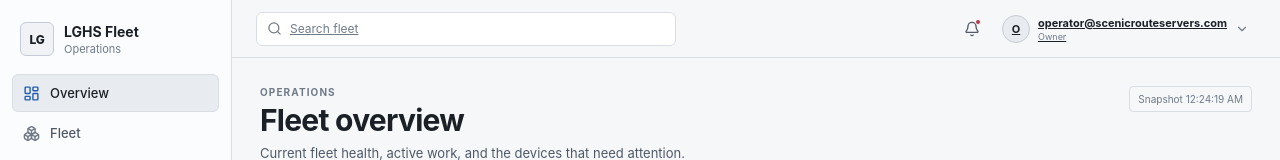
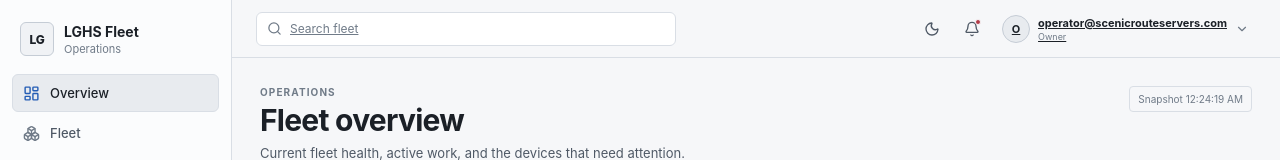
Before and after one commit to caden4314/LGHS-System, a React (Vite) app in the folder web-ui/: page / in a window 1280 px wide. Shown: the top 160 px of the page. Built offline with nearby package versions, Linux system fonts and the light colour scheme.

Commit message:
Add Fleet theme control to shell

```diff
--- a/web-ui/src/App.tsx
+++ b/web-ui/src/App.tsx
@@ -2,6 +2,7 @@ import { Activity, AlertTriangle, Bell, Boxes, ChevronDown, Command, LayoutDashb
 import { Link, NavLink, Navigate, Route, Routes } from 'react-router'
 import { useFleetSnapshot, useSession } from './api'
 import { LoginBoundary } from './LoginBoundary'
+import { ThemeToggle } from './ThemeToggle'
 import { OverviewPage } from './pages/Overview'
 import { FleetPage } from './pages/Fleet'
 import { DevicePage } from './pages/Device'
@@ -64,6 +65,7 @@ export default function App() {
             <Search aria-hidden="true" /><span>Search fleet</span>
           </Link>
           <div className="topbar-actions">
+            <ThemeToggle />
             <Link className="icon-button" to="/alerts" aria-label="Open alerts"><Bell aria-hidden="true" />{criticalAlerts > 0 && <span className="notification-dot" />}</Link>
             <a className="identity-button" href="/cdn-cgi/access/logout" aria-label={`Signed in as ${identity.email}. Sign out of Cloudflare Access.`} title="Sign out">
               <span className="avatar" aria-hidden="true">{identity.email.charAt(0).toUpperCase()}</span>
```
